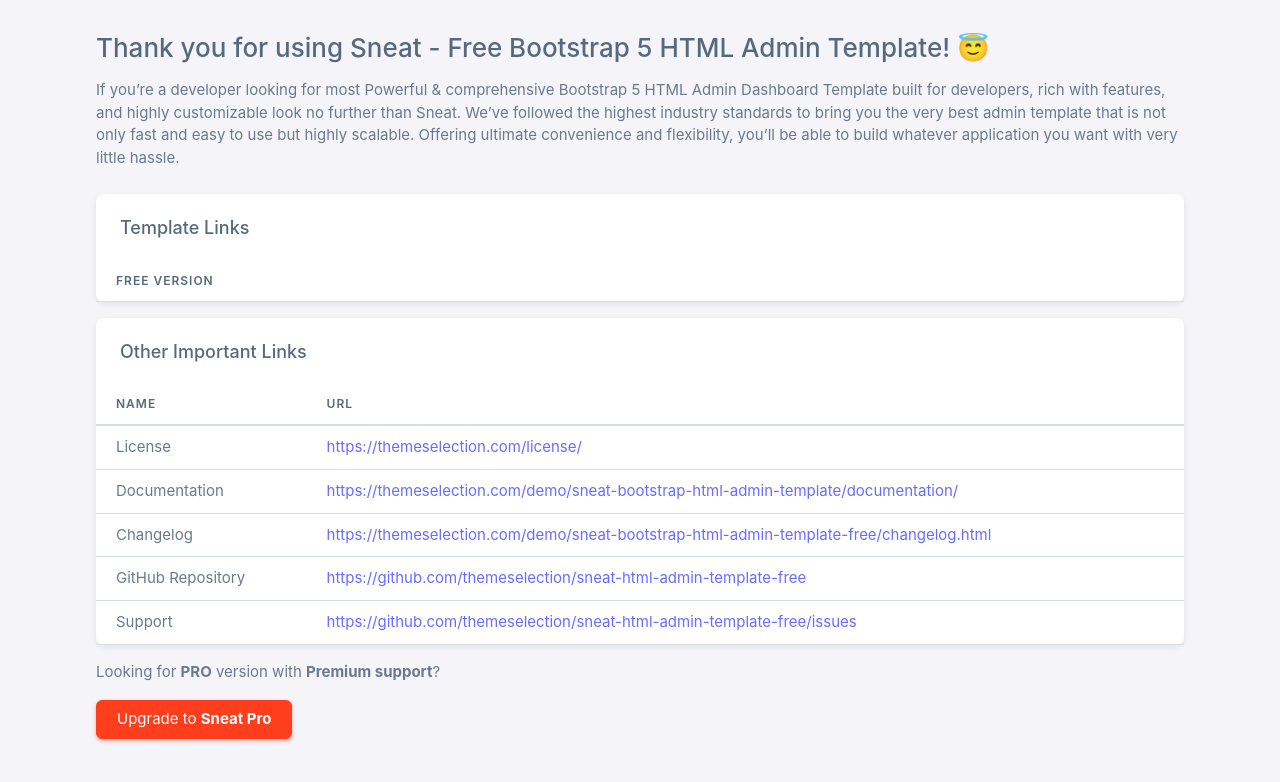
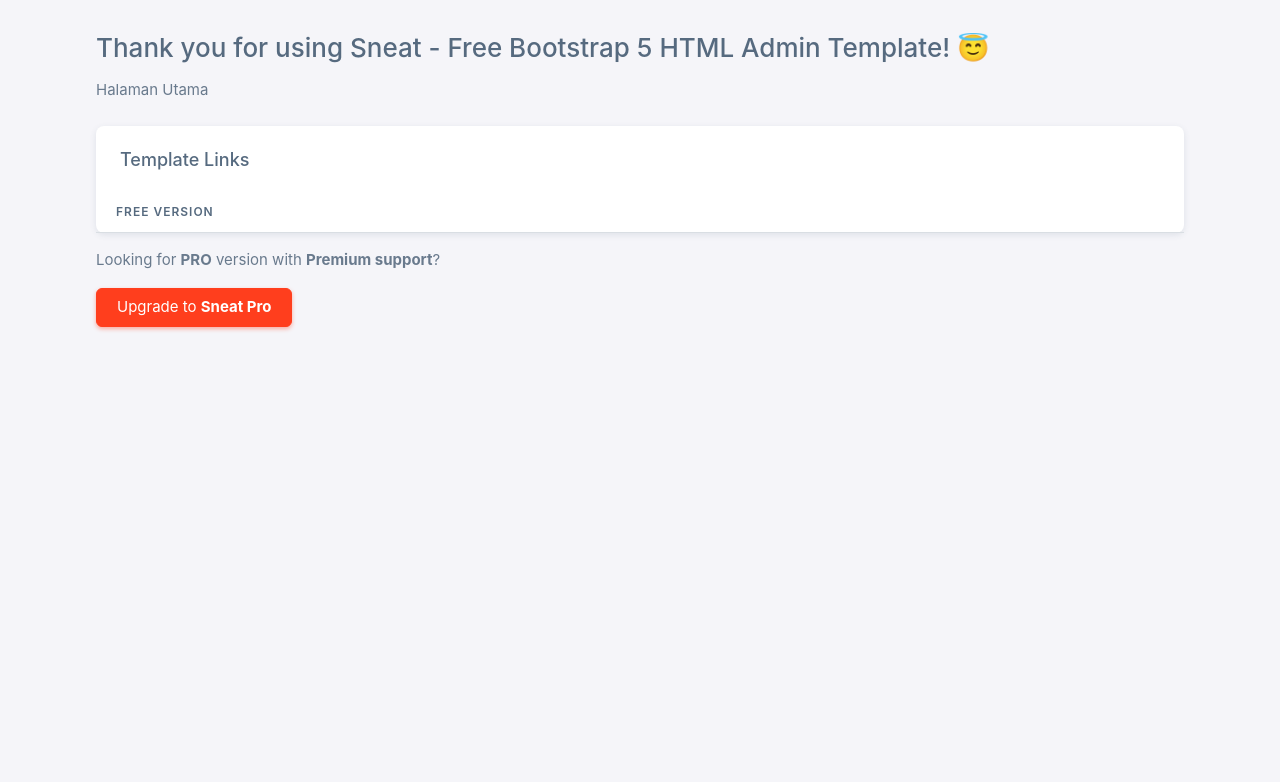
Before and after one commit to ahmad-afrisal/sisLaundrt, a plain HTML site: page index.html in a window 1280 px wide. Drawn offline with Linux system fonts and the light colour scheme.

Commit message:
edit index

```diff
--- a/index.html
+++ b/index.html
@@ -34,11 +34,7 @@
   <!-- Content -->
   <div class="container flex-grow-1 container-p-y my-2">
     <h3>Thank you for using Sneat - Free Bootstrap 5 HTML Admin Template! 😇</h3>
-    <p>If you’re a developer looking for most Powerful & comprehensive Bootstrap 5 HTML Admin Dashboard Template built
-      for developers, rich with features, and highly customizable look no further than Sneat. We’ve followed the highest
-      industry standards to bring you the very best admin template that is not only fast and easy to use but highly
-      scalable. Offering ultimate convenience and flexibility, you’ll be able to build whatever application you want
-      with very little hassle.</p>
+    <p>Halaman Utama</p>
 
     <!-- Examples -->
     <div class="row mt-sm-4 mt-3">
@@ -58,67 +54,6 @@
       </div>
 
       <div class="col-12 mb-3">
-        <div class="card">
-
-          <h5 class="card-header">Other Important Links</h5>
-          <!-- Other Links -->
-          <table class="table">
-            <thead>
-              <tr>
-                <th scope="col">Name</th>
-                <th scope="col">URL</th>
-              </tr>
-            </thead>
-            <tbody>
-
-              <tr>
-                <td>License </td>
-                <td>
-                  <a href="https://themeselection.com/license/" target="_blank">https://themeselection.com/license/</a>
-                </td>
-              </tr>
-
-              <tr>
-                <td>Documentation</td>
-                <td>
-                  <a href="https://themeselection.com/demo/sneat-bootstrap-html-admin-template/documentation/"
-                    target="_blank">https://themeselection.com/demo/sneat-bootstrap-html-admin-template/documentation/</a>
-                </td>
-              </tr>
-
-              <tr>
-                <td>Changelog</td>
-                <td>
-                  <a href="https://themeselection.com/demo/sneat-bootstrap-html-admin-template-free/changelog.html"
-                    target="_blank">https://themeselection.com/demo/sneat-bootstrap-html-admin-template-free/changelog.html</a>
-                </td>
-              </tr>
-
-
-              <tr>
-                <td>GitHub Repository</td>
-                <td>
-                  <a href="https://github.com/themeselection/sneat-html-admin-template-free"
-                    target="_blank">https://github.com/themeselection/sneat-html-admin-template-free</a>
-                </td>
-              </tr>
-
-
-              <tr>
-                <td>Support</td>
-                <td>
-                  <a href="https://github.com/themeselection/sneat-html-admin-template-free/issues"
-                    target="_blank">https://github.com/themeselection/sneat-html-admin-template-free/issues</a>
-                </td>
-              </tr>
-
-            </tbody>
-          </table>
-          <!--/ Other Links -->
-        </div>
-      </div>
-
-      <div class="col-12 mb-3">
         <p>Looking for <strong>PRO</strong> version with <strong>Premium support</strong>?</p>
         <div class="upgrade-to-pro">
           <a href="https://themeselection.com/products/sneat-bootstrap-html-admin-template/" target="_blank"
```
